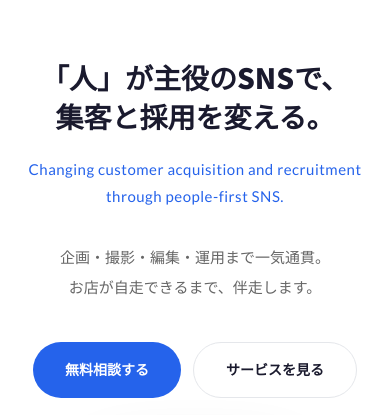
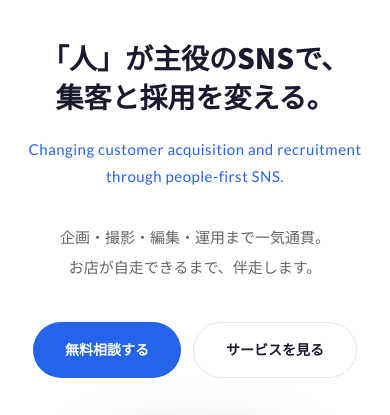
Before and after one commit to 328ry/opus-sns, a plain HTML site: page index.html in a window 390 px wide. Shown: the part 62-477 px from the top of the page. Drawn offline with Linux system fonts and the light colour scheme.

Commit message:
ヒーローセクションの上下余白を縮小
デスクトップ: 160/100px → 120/60px
モバイル: 120/64px → 100/40px

Co-Authored-By: Claude Opus 4.6 <noreply@anthropic.com>

```diff
--- a/index.html
+++ b/index.html
@@ -116,7 +116,7 @@
 
     /* ===== HERO ===== */
     .hero {
-      padding: 160px 0 100px;
+      padding: 120px 0 60px;
       background: var(--bg);
       position: relative;
     }
@@ -684,7 +684,7 @@
       }
       .flow-number { width: 48px; height: 48px; font-size: 18px; flex-shrink: 0; margin: 0; }
       .pricing-sub { grid-template-columns: 1fr; }
-      .hero { padding: 120px 0 64px; }
+      .hero { padding: 100px 0 40px; }
       .hero > .container { flex-direction: column; text-align: center; gap: 40px; }
       .hero-content { max-width: 100%; }
       .hero-buttons { justify-content: center; }
```
